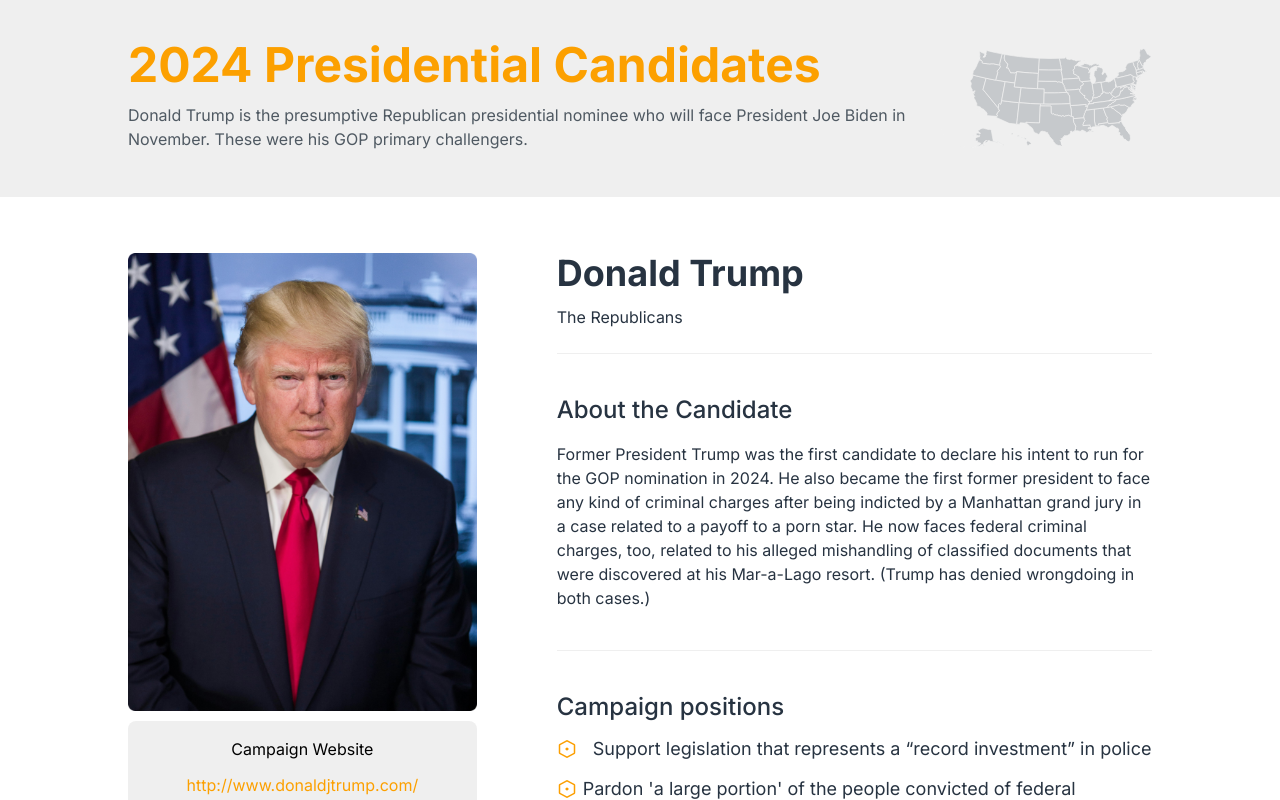
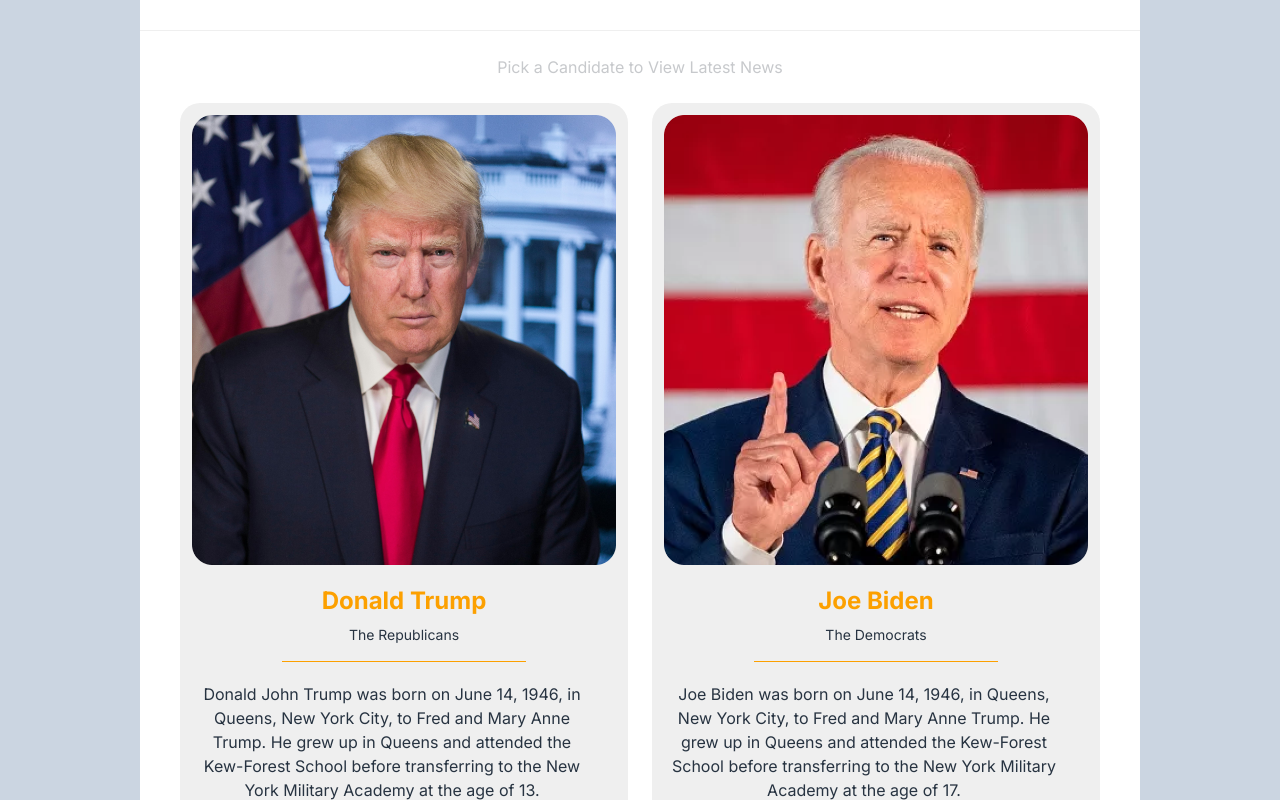
Before and after one commit to outstaffyourteam/Frontend_Branislav, a Next.js app: page / in a window 1280 px wide. Shown: the top 800 px of the page. Built offline with nearby package versions, Linux system fonts and the light colour scheme; no server answers.

Commit message:
feat: pick persona

```diff
--- /dev/null
+++ b/src/app/biden/page.tsx
@@ -0,0 +1,30 @@
+import ArticleSegment from "@/components/Article/ArticleSegment";
+import CandidateBio from "@/components/CandidateBio/CandidateBio";
+import CandidateInfo from "@/components/CandidateInfo";
+import Hero from "@/components/Hero";
+import SentimentAnalysis from "@/components/SentimentAnalysis/SentimentAnalysis";
+import Image from "next/image";
+import BidenImage from "./../../images/biden.png";
+
+export default function Biden() {
+  return (
+    <div className="flex flex-col w-full gap-14">
+      <Hero text="Joe Biden is the current president who will face President Joe Biden in November. These were his GOP primary challengers." />
+      <div className="flex flex-col items-start px-32 gap-16 pb-10">
+        <div className="flex flex-col lg:flex-row items-center lg:items-start gap-20 w-full">
+          <div className="flex flex-col items-start gap-2.5">
+            <Image src={BidenImage} alt="Biden" width={600} />
+            <CandidateInfo url="https://joebiden.com/" />
+          </div>
+          <CandidateBio
+            name="Joe Biden"
+            party="The Democrats"
+            about="In a historic move, President Biden announced his bid for re-election in 2024. Uniquely, his presidency came under scrutiny, as he faces a Senate inquiry regarding his son's foreign business dealings. Furthermore, potential mishandling of vital climate change documents found in his Delaware residence is leading to legal challenges. Biden, however, denies these allegations, maintaining a strong stance about his integrity."
+          />
+        </div>
+        <SentimentAnalysis candidate="Biden" />
+        <ArticleSegment candidate="Biden" />
+      </div>
+    </div>
+  );
+}
--- a/src/app/page.tsx
+++ b/src/app/page.tsx
@@ -1,26 +1,47 @@
-import ArticleSegment from "@/components/Article/ArticleSegment";
-import CandidateBio from "@/components/CandidateBio/CandidateBio";
-import CandidateInfo from "@/components/CandidateInfo";
-import Hero from "@/components/Hero";
-import SentimentAnalysis from "@/components/SentimentAnalysis/SentimentAnalysis";
-import Image from "next/image";
+"use client";
+
+import Divider from "@/components/Divider";
+import PersonaCard from "@/components/PersonaCard";
+import { useRouter } from "next/navigation";
+import BidenImage from "./../images/biden.png";
 import TrumpImage from "./../images/trump.png";
 
-export default function Home() {
+const Page = () => {
+  const router = useRouter();
+
+  const handleClick = (persona: string) => {
+    router.push(persona);
+  };
+
   return (
-    <div className="flex flex-col w-full gap-14">
-      <Hero />
-      <div className="flex flex-col items-start px-32 gap-16 pb-10">
-        <div className="flex flex-col lg:flex-row items-center lg:items-start gap-20 w-full">
-          <div className="flex flex-col items-start gap-2.5">
-            <Image src={TrumpImage} alt="Trump" width={600} />
-            <CandidateInfo />
-          </div>
-          <CandidateBio />
+    <div className="flex bg-slate-300 items-center justify-center h-screen w-full">
+      <div className="flex flex-col items-start gap-6 bg-white rounded-[20px] py-10 min-w-[1000px]">
+        <p className=" text-dark-slate-gray px-10 font-bold text-2xl">
+          Select Persona
+        </p>
+        <Divider />
+        <p className="self-center text-silver">
+          Pick a Candidate to View Latest News
+        </p>
+        <div className="flex items-center w-full gap-6 px-10">
+          <PersonaCard
+            image={TrumpImage}
+            name="Donald Trump"
+            party="The Republicans"
+            about="Donald John Trump was born on June 14, 1946, in Queens, New York City, to Fred and Mary Anne Trump. He grew up in Queens and attended the Kew-Forest School before transferring to the New York Military Academy at the age of 13."
+            onClick={() => handleClick("trump")}
+          />
+          <PersonaCard
+            image={BidenImage}
+            name="Joe Biden"
+            party="The Democrats"
+            about="Joe Biden was born on June 14, 1946, in Queens, New York City, to Fred and Mary Anne Trump. He grew up in Queens and attended the Kew-Forest School before transferring to the New York Military Academy at the age of 17."
+            onClick={() => handleClick("biden")}
+          />
         </div>
-        <SentimentAnalysis />
-        <ArticleSegment />
       </div>
     </div>
   );
-}
+};
+
+export default Page;
--- /dev/null
+++ b/src/app/trump/page.tsx
@@ -0,0 +1,34 @@
+import ArticleSegment from "@/components/Article/ArticleSegment";
+import CandidateBio from "@/components/CandidateBio/CandidateBio";
+import CandidateInfo from "@/components/CandidateInfo";
+import Hero from "@/components/Hero";
+import SentimentAnalysis from "@/components/SentimentAnalysis/SentimentAnalysis";
+import Image from "next/image";
+import TrumpImage from "./../../images/trump.png";
+
+export default function Trump() {
+  return (
+    <div className="flex flex-col w-full gap-14">
+      <Hero
+        text=" Donald Trump is the presumptive Republican presidential nominee who
+          will face President Joe Biden in November. These were his GOP primary
+          challengers."
+      />
+      <div className="flex flex-col items-start px-32 gap-16 pb-10">
+        <div className="flex flex-col lg:flex-row items-center lg:items-start gap-20 w-full">
+          <div className="flex flex-col items-start gap-2.5">
+            <Image src={TrumpImage} alt="Trump" width={600} />
+            <CandidateInfo url="https://www.donaldjtrump.com/" />
+          </div>
+          <CandidateBio
+            name="Donald Trump"
+            party="The Republicans"
+            about="Former President Trump was the first candidate to declare his intent to run for the GOP nomination in 2024. He also became the first former president to face any kind of criminal charges after being indicted by a Manhattan grand jury in a case related to a payoff to a porn star. He now faces federal criminal charges, too, related to his alleged mishandling of classified documents that were discovered at his Mar-a-Lago resort. (Trump has denied wrongdoing in both cases.)"
+          />
+        </div>
+        <SentimentAnalysis candidate="Trump" />
+        <ArticleSegment candidate="Trump" />
+      </div>
+    </div>
+  );
+}
--- a/src/components/CandidateBio/CandidateBio.tsx
+++ b/src/components/CandidateBio/CandidateBio.tsx
@@ -1,17 +1,15 @@
 import Divider from "../Divider";
 import ListItem from "./ListItem";
 
-type Props = {};
+type Props = { name: string; party: string; about: string };
 
-const CandidateBio = (props: Props) => {
+const CandidateBio = ({ name, party, about }: Props) => {
   return (
     <div className="flex w-full flex-col items-start gap-10">
       <div className="flex flex-col lg:items-start items-center gap-6 w-full">
         <div className="flex flex-col items-start gap-3">
-          <p className="text-dark-slate-gray text-4xl font-bold">
-            Donald Trump
-          </p>
-          <p className="text-dark-slate-gray">The Republicans</p>
+          <p className="text-dark-slate-gray text-4xl font-bold">{name}</p>
+          <p className="text-dark-slate-gray">{party}</p>
         </div>
         <Divider />
       </div>
@@ -19,15 +17,7 @@
         <p className="text-dark-slate-gray  text-2xl font-medium">
           About the Candidate
         </p>
-        <p className="text-dark-slate-gray">
-          Former President Trump was the first candidate to declare his intent
-          to run for the GOP nomination in 2024. He also became the first former
-          president to face any kind of criminal charges after being indicted by
-          a Manhattan grand jury in a case related to a payoff to a porn star.
-          He now faces federal criminal charges, too, related to his alleged
-          mishandling of classified documents that were discovered at his
-          Mar-a-Lago resort. (Trump has denied wrongdoing in both cases.)
-        </p>
+        <p className="text-dark-slate-gray">{about}</p>
       </div>
       <Divider />
       <div className="flex flex-col w-full lg:items-start items-center gap-4">
--- a/src/components/CandidateInfo.tsx
+++ b/src/components/CandidateInfo.tsx
@@ -1,18 +1,15 @@
 import { Facebook, Instagram, Twitter, Youtube } from "lucide-react";
 import Link from "next/link";
 
-type Props = {};
+type Props = { url: string };
 
-const CandidateInfo = (props: Props) => {
+const CandidateInfo = ({ url }: Props) => {
   return (
     <div className="flex flex-col justify-center items-center gap-5 py-4 bg-soft-peach rounded-lg w-full">
       <div className="flex flex-col items-center gap-3">
         <p>Campaign Website</p>
-        <Link
-          className="text-orange-primary"
-          href={"https://www.donaldjtrump.com/"}
-        >
-          http://www.donaldjtrump.com/
+        <Link className="text-orange-primary" href={url}>
+          {url}
         </Link>
       </div>
       <div className="flex flex-col items-center gap-3">
--- a/src/components/Hero.tsx
+++ b/src/components/Hero.tsx
@@ -1,17 +1,15 @@
 import MapOfUSA from "@/images/icons/MapOfUSA";
 
-const Hero = () => {
+type Props = { text: string };
+
+const Hero = ({ text }: Props) => {
   return (
     <div className="bg-soft-peach px-10 w-full md:px-32 py-6 flex lg:flex-row flex-col gap-5 items-center justify-between">
       <div className="flex flex-col gap-5 items-start max-w-[800px]">
         <p className="text-orange-primary text-3xl xl:text-[48px] font-bold">
           2024 Presidential Candidates
         </p>
-        <p className="text-davy-grey text-base">
-          Donald Trump is the presumptive Republican presidential nominee who
-          will face President Joe Biden in November. These were his GOP primary
-          challengers.
-        </p>
+        <p className="text-davy-grey text-base">{text}</p>
       </div>
       <MapOfUSA />
     </div>
--- /dev/null
+++ b/src/components/PersonaCard.tsx
@@ -0,0 +1,33 @@
+import Image, { StaticImageData } from "next/image";
+
+type Props = {
+  image: StaticImageData;
+  name: string;
+  party: string;
+  about: string;
+  onClick?: () => void;
+};
+
+const PersonaCard = ({ image, name, party, about, onClick }: Props) => {
+  return (
+    <div
+      role="presentation"
+      onClick={onClick}
+      className="group cursor-pointer flex flex-col justify-center gap-5 w-full px-3 pt-3 pb-6 rounded-[20px] bg-soft-peach hover:bg-orange-primary transition-all duration-200"
+    >
+      <Image src={image} alt={name} height={450} />
+      <div className="flex flex-col px-[90px] items-center gap-2">
+        <p className="text-orange-primary group-hover:text-white text-2xl font-bold">
+          {name}
+        </p>
+        <p className="text-dark-slate-gray text-sm">{party}</p>
+        <div className="mt-2 bg-orange-primary group-hover:bg-white w-full h-[1px]" />
+      </div>
+      <p className="max-w-[400px] text-dark-slate-gray group-hover:text-white text-center transition-all">
+        {about}
+      </p>
+    </div>
+  );
+};
+
+export default PersonaCard;
--- a/src/components/SentimentAnalysis/SentimentAnalysis.tsx
+++ b/src/components/SentimentAnalysis/SentimentAnalysis.tsx
@@ -4,8 +4,10 @@
 import Smiley from "@/images/icons/Smiley";
 import BasicPie from "../PieChart";
 
-const SentimentAnalysis = () => {
-  const { summary } = useSentimentCount("Trump");
+type Props = { candidate: string };
+
+const SentimentAnalysis = ({ candidate }: Props) => {
+  const { summary } = useSentimentCount(candidate);
 
   return (
     <div className="w-full space-y-10 flex flex-col-reverse lg:flex-row items-center justify-between bg-soft-peach rounded-lg py-10 px-9">
--- a/tailwind.config.ts
+++ b/tailwind.config.ts
@@ -25,6 +25,7 @@
         "dawn-pink": "#F8E9E8",
         "sweet-pink": "#F3A3A3",
         "mountain-mist": "#93999F",
+        silver: "#C7C9CC",
       },
     },
   },
```
Also changed, not shown: src/components/Article/ArticleList.tsx (+9 -2 lines), src/components/Article/ArticleSegment.tsx (+6 -2 lines), src/images/biden.png (added), src/images/trump.png.
